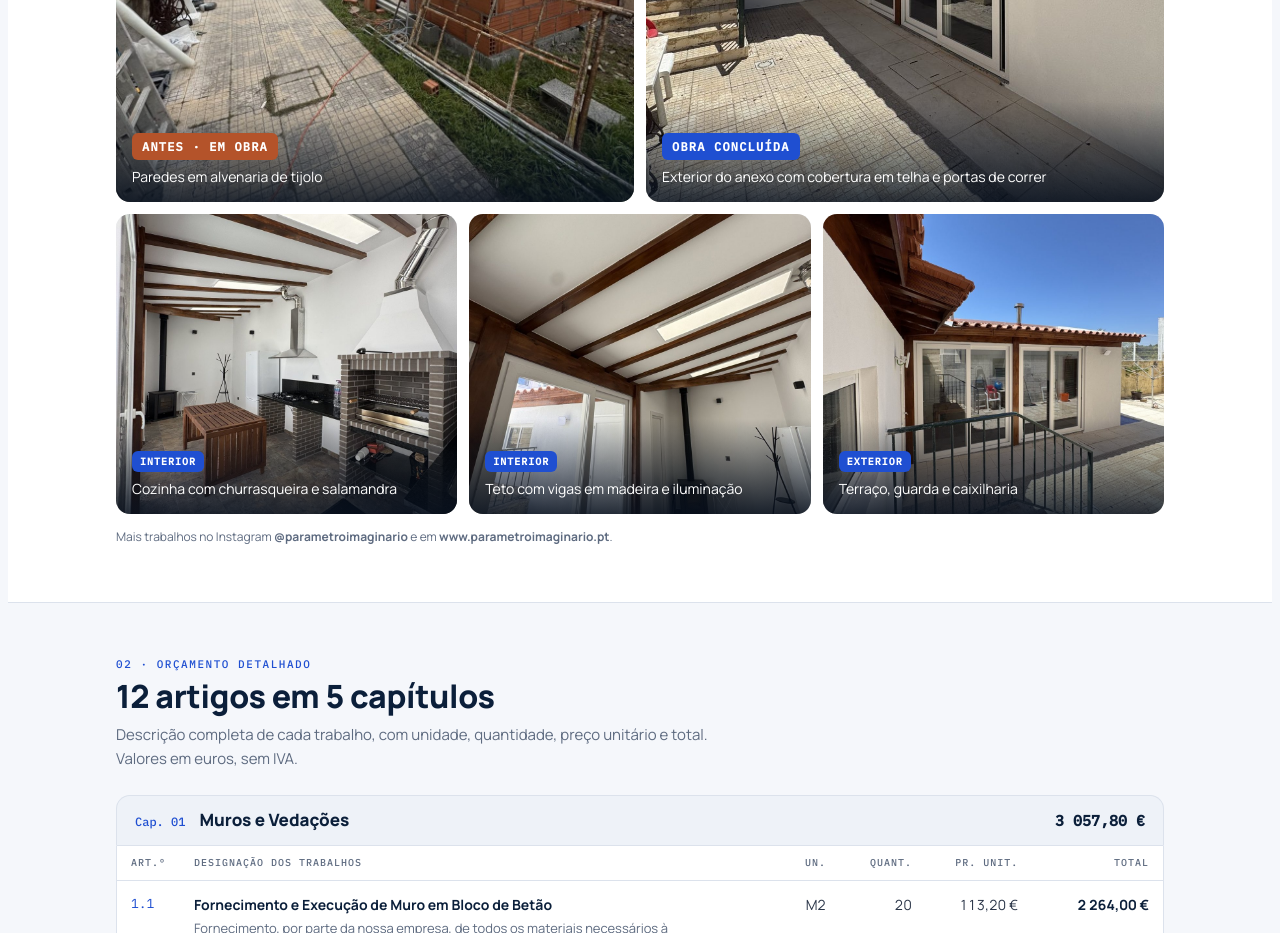
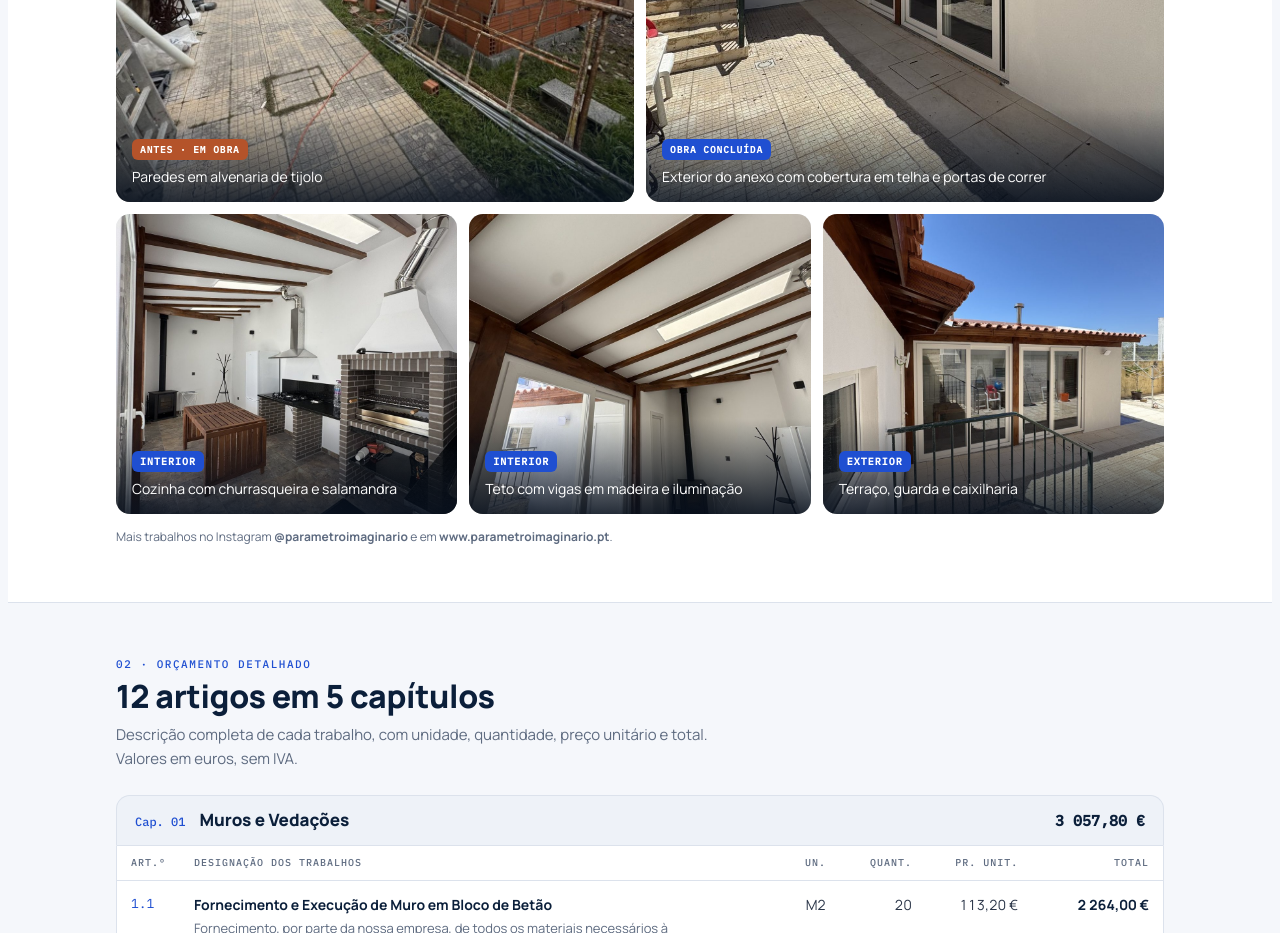
Before and after one commit to rubensborges056-dev/rubens, a plain HTML site: page Proposta_Muro_Anexo.html in a window 1280 px wide. Shown: the part 1980-2913 px from the top of the page. Drawn offline with Linux system fonts and the light colour scheme.

Commit message:
HTML: etiquetas Antes/Obra concluída mais pequenas
Co-Authored-By: Claude Opus 5.5 <noreply@anthropic.com>
Claude-Session: https://claude.ai/code/session_01Dqyze6v6C8NW2SyXBmWUEC

```diff
--- a/Proposta_Muro_Anexo.html
+++ b/Proposta_Muro_Anexo.html
@@ -265,7 +265,7 @@ summary .cnt{font:500 11px var(--font-m);color:var(--muted)}
 .pair figcaption,.refs3 figcaption{position:absolute;left:0;right:0;bottom:0;padding:32px 16px 14px;background:linear-gradient(transparent,rgba(7,16,30,.85));color:#fff;font-size:14px;display:grid;gap:6px;justify-items:start}
 .tag2{font:600 10px var(--font-m);letter-spacing:.1em;text-transform:uppercase;background:#1F4FD1;color:#fff;padding:4px 8px;border-radius:6px}
 .tag2.obra{background:#B4532A}
-.pair .tag2{font-size:12px;padding:6px 10px}
+.pair .tag2{font-size:9.5px;padding:4px 8px}
 @media (prefers-reduced-motion:reduce){.pair img,.refs3 img{transition:none}.pair figure:hover img,.refs3 figure:hover img{transform:none}}
 @media (max-width:640px){.pair{grid-template-columns:1fr;height:auto}.pair figure{height:340px}.refs3{grid-template-columns:1fr;height:auto}.refs3 figure{height:260px}}
 /* nav state */
```
